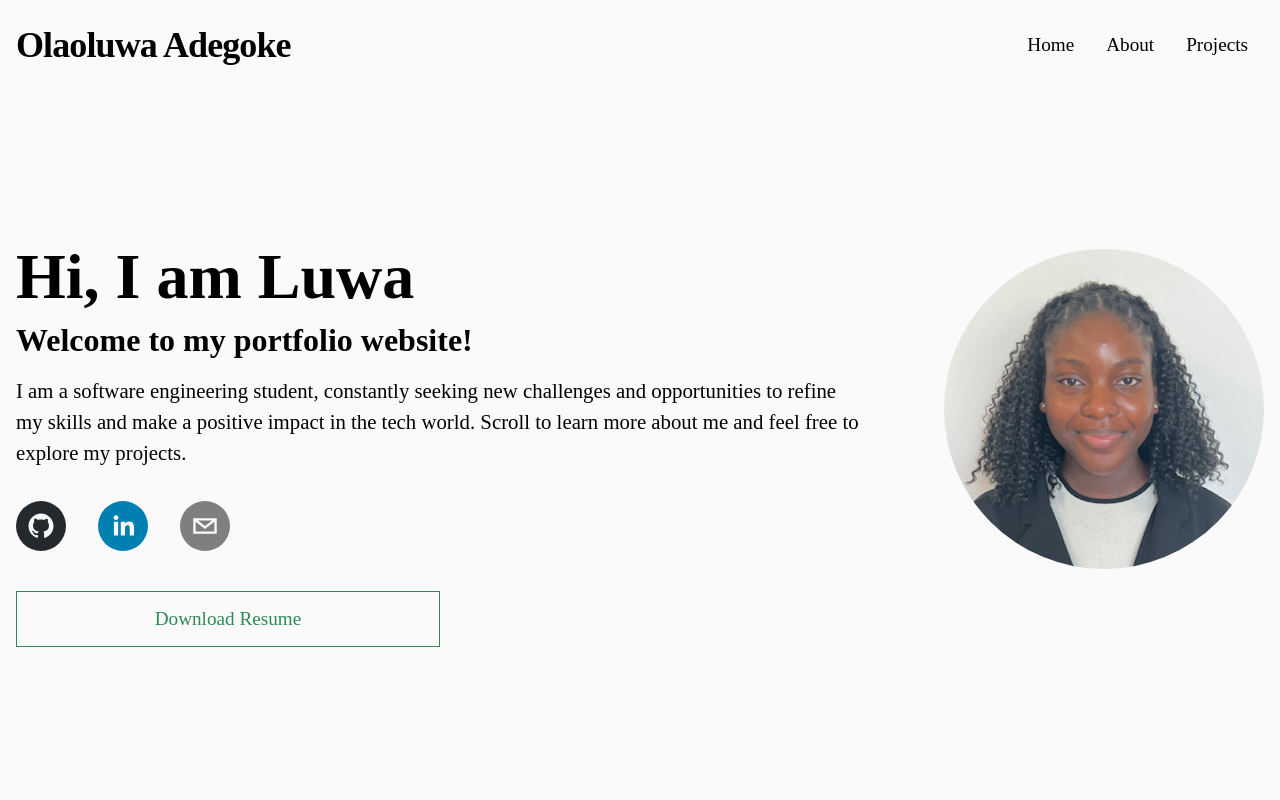
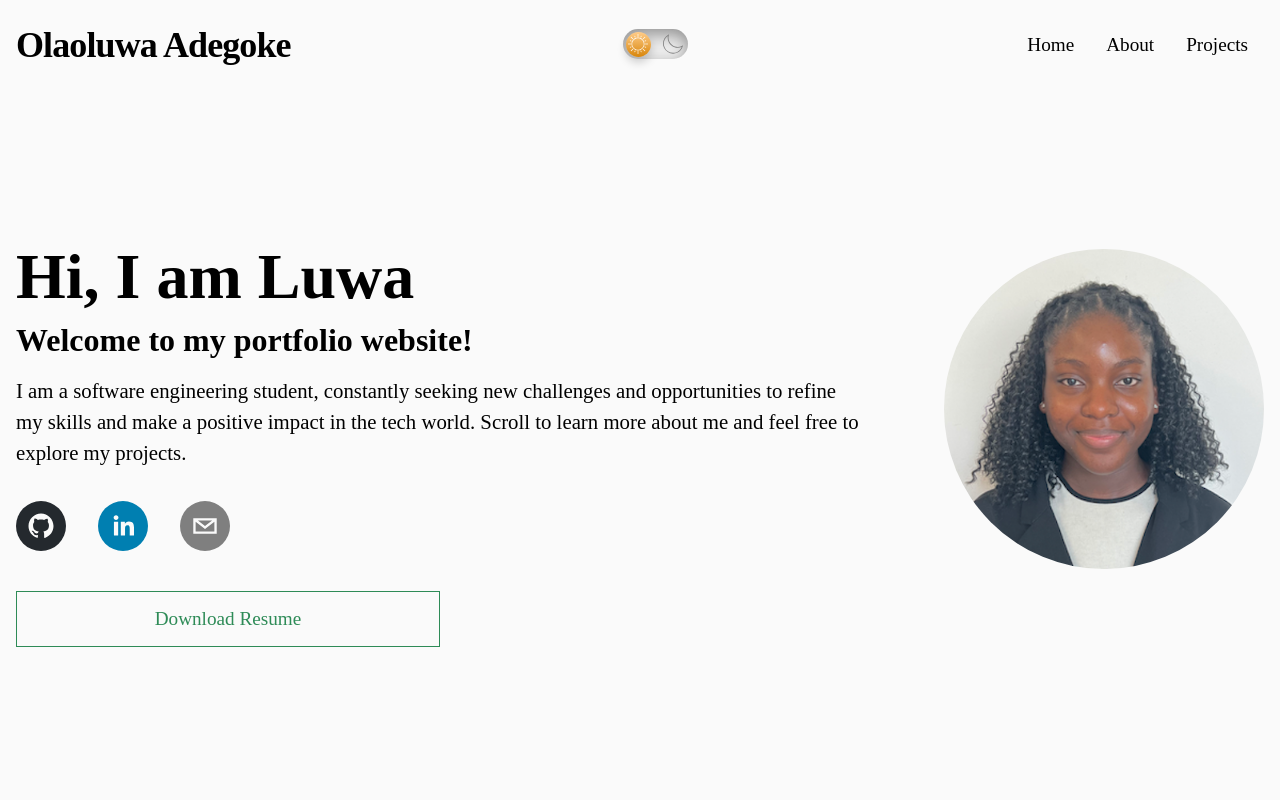
Before and after one commit to oadegokee/PersonalPortfolio, a React (Create React App) app in the folder personal-portfolio/: page / in a window 1280 px wide. Shown: the top 800 px of the page. Built offline with nearby package versions, Linux system fonts and the light colour scheme.

Commit message:
incoporated light and dark theme

```diff
--- /dev/null
+++ b/personal-portfolio/src/components/DarkMode.js
@@ -0,0 +1,36 @@
+import React from "react";
+import { ReactComponent as Sun } from "../assets/Sun.svg";
+import { ReactComponent as Moon } from "../assets/Moon.svg";
+import "../styles/DarkMode.css";
+
+const DarkMode = () => {
+    const setDarkMode = () => {
+        document.querySelector("body").setAttribute('data-theme', 'dark');
+    }
+
+    const setLightMode = () => {
+        document.querySelector("body").setAttribute('data-theme', 'light');
+    }
+
+   const toggleTheme = (e) => {
+    if (e.target.checked) setDarkMode();
+    else setLightMode()
+   };
+
+    return (
+        <div className='dark_mode'>
+            <input
+                className='dark_mode_input'
+                type='checkbox'
+                id='darkmode-toggle'
+                onChange={toggleTheme}
+            />
+            <label className='dark_mode_label' for='darkmode-toggle'>
+                <Sun />
+                <Moon />
+            </label>
+        </div>
+    );
+};
+
+export default DarkMode;
--- a/personal-portfolio/src/components/Navbar.js
+++ b/personal-portfolio/src/components/Navbar.js
@@ -1,6 +1,7 @@
 import React, { useState } from 'react';
 import { FaBars, FaTimes } from "react-icons/fa";
 import { Link } from 'react-scroll';
+import DarkMode from "./DarkMode";
 import "../styles/Navbar.css";
 
 const Navbar = () => {
@@ -25,7 +26,7 @@ const Navbar = () => {
   return (
     <nav className={color ? "nav nav-bg" : "nav"}>
       <h1><Link className={color ? "nav-h1 nav-h1-bg" : "nav-h1"} to="home" spy={true} smooth={true} onClick={handleNavItemClick}>Olaoluwa Adegoke</Link></h1>
-
+			<DarkMode/>
       <ul className={click ? "nav-items active" : "nav-items"}>
         <li><Link className={color ? "nav-li nav-li-bg" : "nav-li"} to="home" spy={true} smooth={true} onClick={handleNavItemClick}>Home</Link></li>
         <li><Link className={color ? "nav-li nav-li-bg" : "nav-li"} to="about" spy={true} smooth={true} onClick={handleNavItemClick}>About</Link></li>
@@ -34,9 +35,9 @@ const Navbar = () => {
 
       <div className="collapse-show-menu" onClick={handleClick}>
         {click ? (
-          <FaTimes size={20} /> // show the x icon if clicked
+          <FaTimes size={20} className='x-icon'/> // show the x icon if clicked
         ) : (
-          <FaBars size={20} /> // else show the hamburger icon
+          <FaBars size={20} className='h-icon'/> // else show the hamburger icon
         )}
       </div>
     </nav>
--- a/personal-portfolio/src/index.css
+++ b/personal-portfolio/src/index.css
@@ -1,3 +1,22 @@
+:root {
+  --body_background: #fafafa;
+  --body_color: black;
+  --skills-color: #2E8B57;
+  --skills-text-color: white;
+  --nav_border_color: #e2e2e2;
+
+}
+
+[data-theme="dark"] {
+  --body_background: #080808;
+  --body_color: #fafafa;
+  --skills-color: #2E8B57;
+  --skills-text-color: white;
+  --nav_border_color: #505050;
+}
+
+
+
 *{
   box-sizing: border-box;
   margin: 0;
@@ -5,11 +24,11 @@
 }
 
 body{
-  background-color: #fafafa;
+  background-color: var(--body_background);
 }
 
-h1, h4, p, a {
-  color: black;
+h1, h2, p, a {
+  color: var(--body_color);
   text-decoration: none;
 }
 
--- a/personal-portfolio/src/styles/About.css
+++ b/personal-portfolio/src/styles/About.css
@@ -33,8 +33,8 @@
     justify-content: center;
     border-width: 1px;
     border-style: solid;
-    border-color:  #2E8B57;
-    color:  #2E8B57;
+    border-color: var(--skills-color);
+    color:  var(--skills-color);
     background: transparent;
     padding-top: 1rem;
     padding-bottom: 1rem;
@@ -45,8 +45,8 @@
  }
 
   .contact a:hover {
-    background-color: #2E8B57;
-    color: white;
+    background-color: var(--skills-color);
+    color: var(--skills-text-color);
     transition: 0.3s;
   }
 
@@ -66,8 +66,8 @@
     padding: 1rem 1rem;
     margin-right: 1em;
     margin-bottom: 1.5rem;
-    background: #2E8B57;
-    color: white;
+    background: var(--skills-color);;
+    color: var(--skills-text-color);;
     border-radius: 2px;
   }
 
--- /dev/null
+++ b/personal-portfolio/src/styles/DarkMode.css
@@ -0,0 +1,68 @@
+.dark_mode {
+    margin-top: -20px;
+    margin-left: 10px;
+}
+
+.dark_mode_label {
+    width: 65px;
+    height: 30px;
+    position: relative;
+    display: block;
+    background: #ebebeb;
+    border-radius: 200px;
+    box-shadow: inset 0px 5px 15px rgba(0, 0, 0, 0.4),
+        inset 0px -5px 15px rgba(255, 255, 255, 0.4);
+    cursor: pointer;
+    transition: 0.3s;
+}
+.dark_mode_label:after {
+    content: "";
+    width: 25px;
+    height: 25px;
+    position: absolute;
+    top: 3px;
+    left: 3px;
+    background: linear-gradient(180deg, #ffcc89, #d8860b);
+    border-radius: 180px;
+    box-shadow: 0px 5px 10px rgba(0, 0, 0, 0.2);
+    transition: 0.3s;
+}
+.dark_mode_input {
+    width: 0;
+    height: 0;
+    visibility: hidden;
+}
+.dark_mode_input:checked + .dark_mode_label {
+    background: #242424;
+}
+.dark_mode_input:checked + .dark_mode_label:after {
+    left: 62px;
+    transform: translateX(-100%);
+    background: linear-gradient(180deg, #777, #3a3a3a);
+}
+.dark_mode_label:active:after {
+    width: 30px;
+}
+
+.dark_mode_label svg {
+    position: absolute;
+    width: 20px;
+    top: 5px;
+    z-index: 100;
+}
+.dark_mode_label svg.sun {
+    left: 5px;
+    fill: #fff;
+    transition: 0.3s;
+}
+.dark_mode_label svg.moon {
+    left: 40px;
+    fill: #7e7e7e;
+    transition: 0.3s;
+}
+.dark_mode_input:checked + .dark_mode_label svg.sun {
+    fill: #7e7e7e;
+}
+.dark_mode_input:checked + .dark_mode_label svg.moon {
+    fill: #fff;
+}
--- a/personal-portfolio/src/styles/Home.css
+++ b/personal-portfolio/src/styles/Home.css
@@ -1,5 +1,6 @@
 .top{
     min-height: 100vh;
+    background-color: var(--body_background);
 }
 
 .welcome-details {
@@ -71,15 +72,15 @@
     padding-bottom: 1rem;
     border-width: 1px;
     border-style: solid;
-    border-color:  #2E8B57;
+    border-color:  var(--skills-color);;
     font-size: 1.5rem;
-    color:  #2E8B57;
+    color:  var(--skills-color);;
     background: transparent;
  }
 
   .resume a:hover {
-    background-color: #2E8B57;
-    color: white;
+    background-color: var(--skills-color);;
+    color: var(--skills-text-color);;
     transition: 0.3s;
   }
 
--- a/personal-portfolio/src/styles/Navbar.css
+++ b/personal-portfolio/src/styles/Navbar.css
@@ -9,6 +9,14 @@
     z-index: 10;
 }
 
+.h-icon {
+    color: var(--body_color);
+}
+
+.x-icon {
+    color: var(--body_color);
+}
+
 
 .nav h1 {
     cursor: pointer;
@@ -18,8 +26,8 @@
 }
 
 .nav-bg {
-    border-bottom: 2px solid #e2e2e2;
-    background-color: #fafafa;
+    border-bottom: 2px solid var(--nav_border_color);
+    background-color: var(--body_background);
 }
 
 .nav-items{
@@ -34,7 +42,7 @@
 }
 
 .nav-items li:hover {
-    text-decoration: underline black 2px solid;
+    text-decoration: underline  var(--body_color) 2px solid;
 }
 
 .collapse-show-menu{
@@ -58,7 +66,12 @@
 
     .nav-items.active {
         top: 0;
-        background-color: #fafafa;
+        background-color:  var(--body_background);
+    }
+
+    .nav-items.active li{
+        top: 0;
+        color:  var(--body_color);
     }
 
     .nav-items li{
--- a/personal-portfolio/src/styles/Projects.css
+++ b/personal-portfolio/src/styles/Projects.css
@@ -27,7 +27,7 @@
 
 
 .card {
-    border: 2px solid #e2e2e2;
+    border: 2px solid var(--nav_border_color);
     box-shadow: 0px 4px 8px rgba(0, 0, 0, 0.2);
     position: relative;
     width: 100%;
@@ -41,7 +41,7 @@
 }
 
 .card img{
-    border: 2px solid #e2e2e2;
+    border: 2px solid var(--nav_border_color);
     width: 100%;
     height: 310px;
 
```
Also changed, not shown: personal-portfolio/src/assets/Moon.svg (added), personal-portfolio/src/assets/Sun.svg (added).
